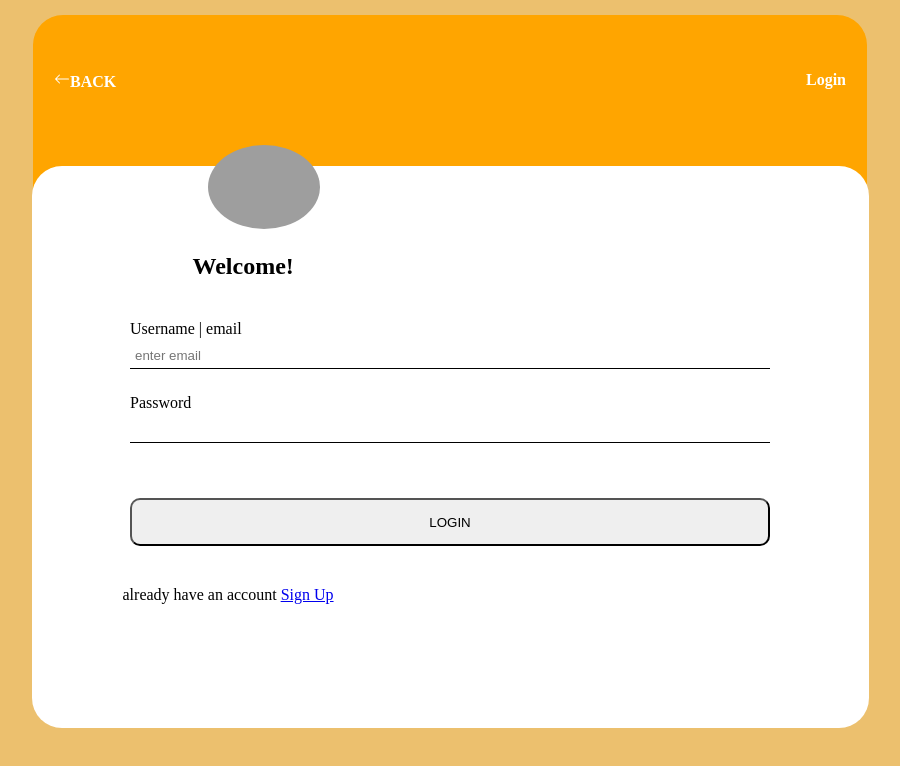
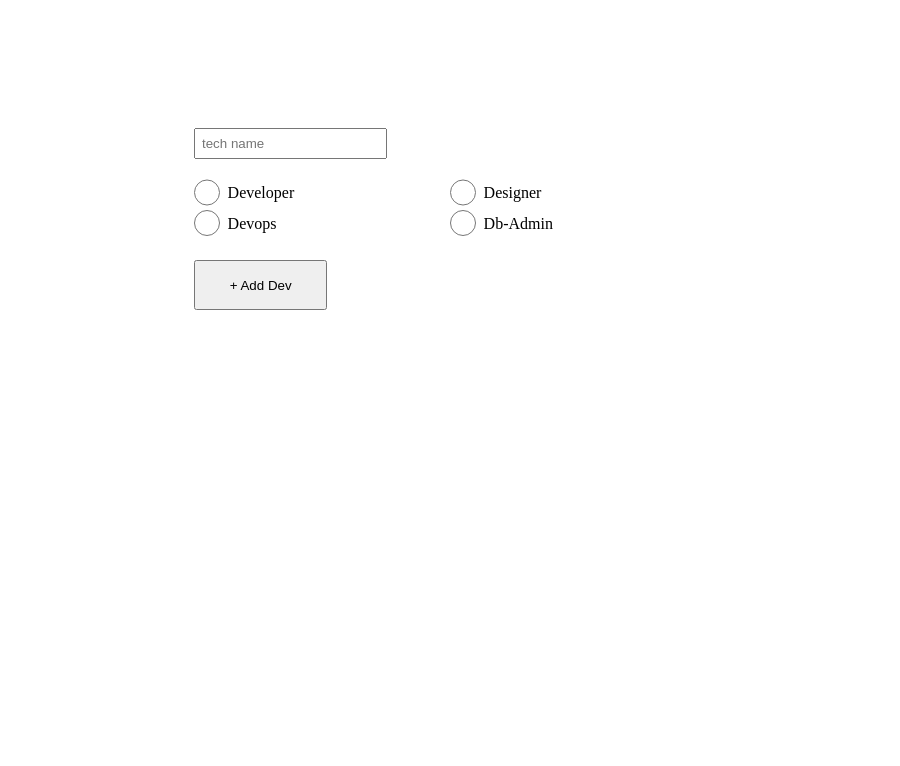
Before and after one commit to Godwin-NJ/biz-crm, a React (Create React App) app: page / in a window 1280 px wide. Shown: the top 766 px of the page, without its empty margins (190-1090 px from the left). Built offline with nearby package versions, Linux system fonts and the light colour scheme; grey boxes are pictures that could not be loaded.

Commit message:
update ui 4

```diff
--- /dev/null
+++ b/src/App.css
@@ -0,0 +1,41 @@
+ /*.App {
+  text-align: center;
+  background-color: rgb(236, 192, 110);
+  width: 100%;
+  height: 100vh;
+}
+
+.App-logo {
+  height: 40vmin;
+  pointer-events: none;
+}
+
+@media (prefers-reduced-motion: no-preference) {
+  .App-logo {
+    animation: App-logo-spin infinite 20s linear;
+  }
+}
+
+.App-header {
+  background-color: #282c34;
+  min-height: 100vh;
+  display: flex;
+  flex-direction: column;
+  align-items: center;
+  justify-content: center;
+  font-size: calc(10px + 2vmin);
+  color: white;
+}
+
+.App-link {
+  color: #61dafb;
+}
+
+@keyframes App-logo-spin {
+  from {
+    transform: rotate(0deg);
+  }
+  to {
+    transform: rotate(360deg);
+  }
+} */
--- a/src/App.js
+++ b/src/App.js
@@ -1,12 +1,15 @@
 import Login from './component/login'
 import Signup from './component/signup'
+import Crm from './component/crm'
+import './App.css'
 
 
 function App() {
   return (
     <div className="App">
-      <Login/>
+      {/* <Login /> */}
       {/* <Signup /> */}
+      <Crm />
       {/* style={{marginTop:"50px"}} */}
     </div>
   );
--- a/src/component/crm.js
+++ b/src/component/crm.js
@@ -1,7 +1,132 @@
+import {useState} from 'react'
+
 const Crm = () => {
+
+    const [crmForm , setCrmForm] = useState({DevName:''})
+    const[devRole, setDevRole] = useState({})
+    const[data, setData] = useState([])
+    // const[color, setColor] = useState('#004040')
+
+    const staff = (e) => {
+        const value = e.target.value
+        const name = e.target.name
+        setCrmForm({...crmForm , [name] : value})
+    }
+
+    const radioStaff = (e) => {
+        const value = e.target.value
+        const name = e.target.name
+        // setDevRole({...devRole, [name] : value})
+        setDevRole({[name] : value})
+    }
+    // const colorChange = () => {
+    //     let radioBtn = `${color} ? 'blackBtn' : 'whiteBtn'`
+    //     setColor(!radioBtn)
+    // }
+
+    const devProfile = (e) => {
+        e.preventDefault()
+        const newDevData = {...devRole,...crmForm,id:new Date().getTime().toString()}
+        setData([...data,newDevData])
+        setCrmForm({DevName:''})
+        setDevRole({})
+    }
+
+    const removeDev = (id) => {
+       const dev =  data.filter((person) => person.id !==id)
+       setData(dev)
+        // console.log('rmv')
+    }
+
     return (
-        <h2>crm</h2>
+        <div className="crmBody">
+        <section className="crmBlock">
+            <form onSubmit={devProfile}>
+                <input type="text"
+                    className="devName"
+                    placeholder="tech name"
+                    name="DevName"
+                    value={crmForm.DevName}
+                    onChange={staff}
+                 />
+                    {/* radio type section  */}
+                <section className="radioBlock">
+                <div className="rBTN">
+                    <input type="radio"
+                        className="selectedDev"
+                        checked={devRole === 'developer'}
+                        id="developer"
+                        name="role"
+                        value='developer'
+                        onChange={radioStaff}
+                        // style={{backgroundColor : true ? 'blue' : 'black'}}
+                        // onClick={colorChange}
+                        />
+                    <label htmlFor="developer">Developer</label>
+                 </div>
+                 <div className="rBTN">
+                    <input type="radio"
+                        className="selectedDev"
+                        checked={devRole === 'designer'}
+                        id="designer"
+                        name="role"
+                        value='designer'
+                        onChange={radioStaff}
+                        // style={{backgroundColor : true ? 'blue' : 'black'}}
+                        // onClick={colorChange}
+                        />
+                    <label htmlFor="designer">Designer</label>
+                 </div>
+                    {/* <br /> */}
+                    <div className="rBTN">
+                        <input
+                            type="radio"
+                            className="selectedDev"
+                            checked={devRole === 'devops'}
+                            id="devops"
+                            name="role"
+                            value='devops'
+                            onChange={radioStaff}
+                            // style={{backgroundColor : true ? 'blue' : 'black'}}
+                            />
+                         <label htmlFor="devops">Devops</label>
+                        </div>
+
+                        <div className="rBTN">
+                            <input type="radio"
+                                className="selectedDev"
+                                checked={devRole === 'dbadmin'}
+                                id="dbadmin"
+                                name="role"
+                                value='dbadmin'
+                                onChange={radioStaff}
+                                // style={{backgroundColor : true ? 'blue' : 'black'}}
+                                />
+                            <label htmlFor="dbadmin">Db-Admin</label>
+                        </div>
+                </section>
+                <button className="addDev">+ Add Dev</button>
+            </form>
+            </section>
+                {/* display form data  */}
+            <div>
+                {data.map((person) => {
+                    const{role,DevName,id} = person
+                    return(
+                        <div key={id}>
+                            <h2>{DevName}</h2>
+                            <h2>{role}</h2>
+                            <button onClick={() => removeDev(id)}>btn</button>
+                        </div>
+                    )
+                })}
+            </div>
+
+        </div>
      );
 }
 
+
+// challenges -> radio btn not getting background color
+
 export default Crm;
--- a/src/component/login.js
+++ b/src/component/login.js
@@ -45,10 +45,18 @@ const Login = () => {
                 <input type="text" value={formData.username} placeholder="enter username" name="username" onChange={handleChange}/> */}
                     {/* email */}
                 <label htmlFor="email">Username | email</label>
-                <input type="email" value={formData.email} placeholder="enter email"  name="email" onChange={handleChange}/>
+                <input className="bottomBorder"
+                       type="email" value={formData.email}
+                       placeholder="enter email"
+                       name="email"
+                       onChange={handleChange}/>
                     {/* password  */}
                 <label htmlFor="pwd">Password</label>
-                <input type="password" value={formData.password} name="password" onChange={handleChange}/>
+                <input className="bottomBorder"
+                       type="password"
+                       value={formData.password}
+                       name="password"
+                       onChange={handleChange}/>
                     <button type="submit" className="signupBtn">LOGIN</button>
                 </form>
                     <p className="acctLink">already have an account <a href="/">Sign Up</a></p>
--- a/src/component/signup.js
+++ b/src/component/signup.js
@@ -41,13 +41,24 @@ const Signup = () => {
                 <form onSubmit={handleSubmit} className="formAlign">
                     {/* username  */}
                 <label htmlFor="username">Username</label>
-                <input type="text" value={formData.username} placeholder="enter username" name="username" onChange={handleChange}/>
+                <input className='bottomBorder'
+                        type="text" value={formData.username}
+                        placeholder="enter username"
+                        name="username"
+                        onChange={handleChange}/>
                     {/* email */}
                 <label htmlFor="email">Email</label>
-                <input type="email" value={formData.email} placeholder="enter email"  name="email" onChange={handleChange}/>
+                <input className='bottomBorder'
+                       type="email" value={formData.email}
+                       placeholder="enter email"
+                       name="email"
+                       onChange={handleChange}/>
                     {/* password  */}
                 <label htmlFor="pwd">Password</label>
-                <input type="password" value={formData.password} name="password" onChange={handleChange}/>
+                <input className='bottomBorder'
+                       type="password" value={formData.password}
+                       name="password"
+                       onChange={handleChange}/>
                     <button type="submit" className="signupBtn">SIGN UP</button>
                 </form>
                     <p className="acctLink">already have an account <a href="/">login</a></p>
--- a/src/index.css
+++ b/src/index.css
@@ -2,9 +2,11 @@
   margin:0px;
   padding:0px
 }
-body{
+ /* uncomment this to gv ur login and sugnup page shape */
+/* body{
   background-color: rgb(236, 192, 110);
-}
+} */
+
 .formAlign{
   display: flex;
   flex-direction: column;
@@ -29,7 +31,7 @@ body{
   width: 65vw;
   height: 70vh;
   margin: 0 auto;
-  margin-top: 15px;
+  margin-top: 20px;
   background-color: orange;
 }
 .headerSpread a{
@@ -41,7 +43,8 @@ body{
   border-radius: 10px;
 }
 
-form input{
+/* form input - this makes my border have only bottom border*/
+.bottomBorder{
   outline: none;
   border: none;
   border-bottom: 0.5px solid black;
@@ -85,3 +88,64 @@ form label {
   /* margin-top: -22px; */
   padding-top: 20px;
 }
+
+/* .blackBtn{
+  background-color: black;
+  border-color: black;
+}
+.whiteBtn{
+  background-color: blue;
+  border-color: blue;
+} */
+/* .selectedDev :checked{
+  background-color: black;
+  border-color: tomato;
+} */
+/* this not working */
+input[type="radio"]:checked {
+  /* box-shadow: 0 0 0 3px orange; */
+  background-color: black;
+  /* color: black; */
+}
+input[type="radio"]{
+  border: 0;
+  width:10%;
+  height: 2em;
+  color: black;
+  background-color: black;
+}
+.devName{
+  /* border:1px solid transparent ; */
+  padding: 6px;
+
+}
+
+/* .crmBody{
+  border: 2px solid black;
+} */
+
+.crmBlock{
+  display: flex;
+  flex-direction: row;
+  justify-content: center;
+  margin-top: 10%;
+}
+.radioBlock{
+  display: grid;
+  grid-template-columns: 1fr 1fr;
+  /* border: 2px solid black; */
+  width: 40vw;
+  margin: 20px auto;
+}
+
+
+.rBTN label{
+  position: absolute;
+  margin: 8px;
+  margin-top: -0.1px;
+}
+
+.addDev{
+  padding: 3%;
+  width: 10em;
+}
```
